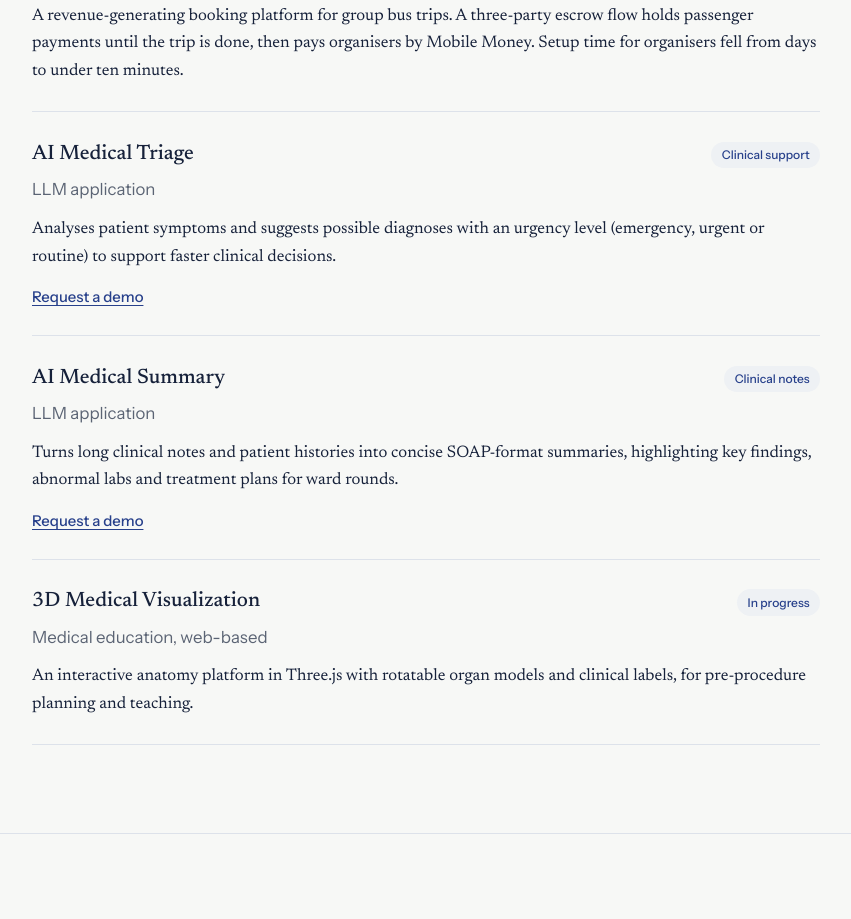
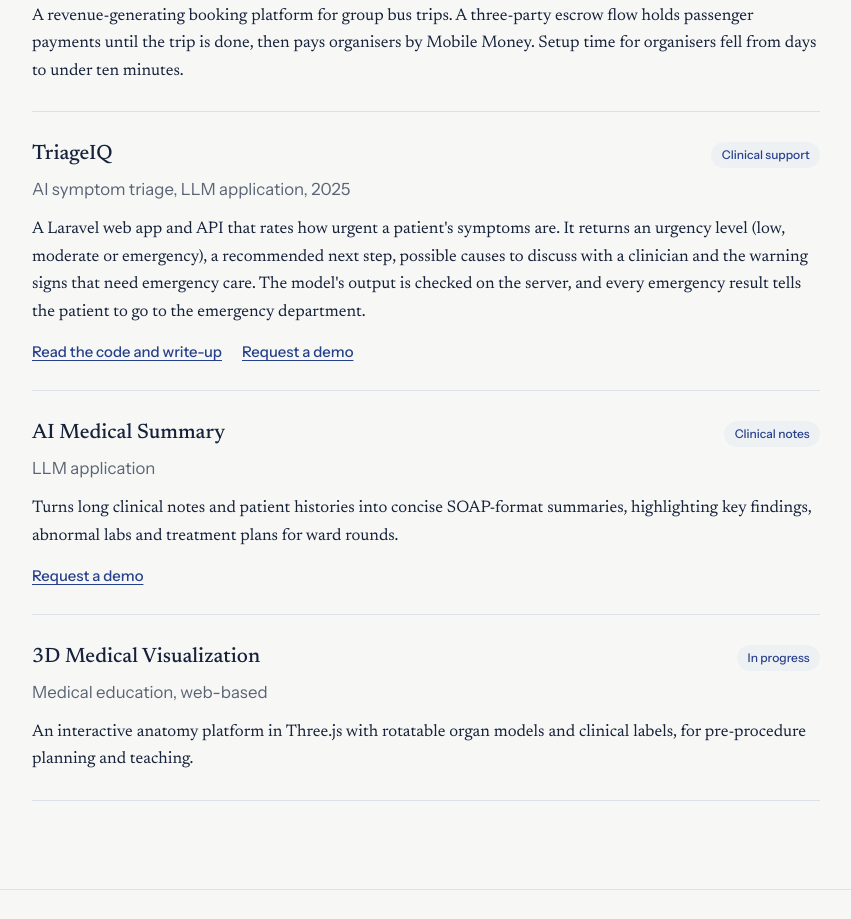
Before and after one commit to henryhkb/myprofile, a plain HTML site: page index.html in a window 1280 px wide. Shown: the part 2564-3483 px from the top of the page, without its empty margins (348-1199 px from the left). Drawn offline with Linux system fonts and the light colour scheme.

Commit message:
Update clinical support projects in index.html
Removed the AI Medical Triage entry and added TriageIQ entry with details.

```diff
--- a/index.html
+++ b/index.html
@@ -345,12 +345,15 @@
               <p class="meta">Group travel and payments in Ghana, since 2022</p>
               <p>A revenue-generating booking platform for group bus trips. A three-party escrow flow holds passenger payments until the trip is done, then pays organisers by Mobile Money. Setup time for organisers fell from days to under ten minutes.</p>
             </li>
-            <li>
-              <h4>AI Medical Triage</h4><span class="tag">Clinical support</span>
-              <p class="meta">LLM application</p>
-              <p>Analyses patient symptoms and suggests possible diagnoses with an urgency level (emergency, urgent or routine) to support faster clinical decisions.</p>
-              <div class="links"><a href="#contact">Request a demo</a></div>
-            </li>
+           <li>
+  <h4>TriageIQ</h4><span class="tag">Clinical support</span>
+  <p class="meta">AI symptom triage, LLM application, 2025</p>
+  <p>A Laravel web app and API that rates how urgent a patient's symptoms are. It returns an urgency level (low, moderate or emergency), a recommended next step, possible causes to discuss with a clinician and the warning signs that need emergency care. The model's output is checked on the server, and every emergency result tells the patient to go to the emergency department.</p>
+  <div class="links">
+    <a href="https://github.com/henryhkb/ai-medical-triage">Read the code and write-up</a>
+    <a href="#contact">Request a demo</a>
+  </div>
+</li>
             <li>
               <h4>AI Medical Summary</h4><span class="tag">Clinical notes</span>
               <p class="meta">LLM application</p>
```
